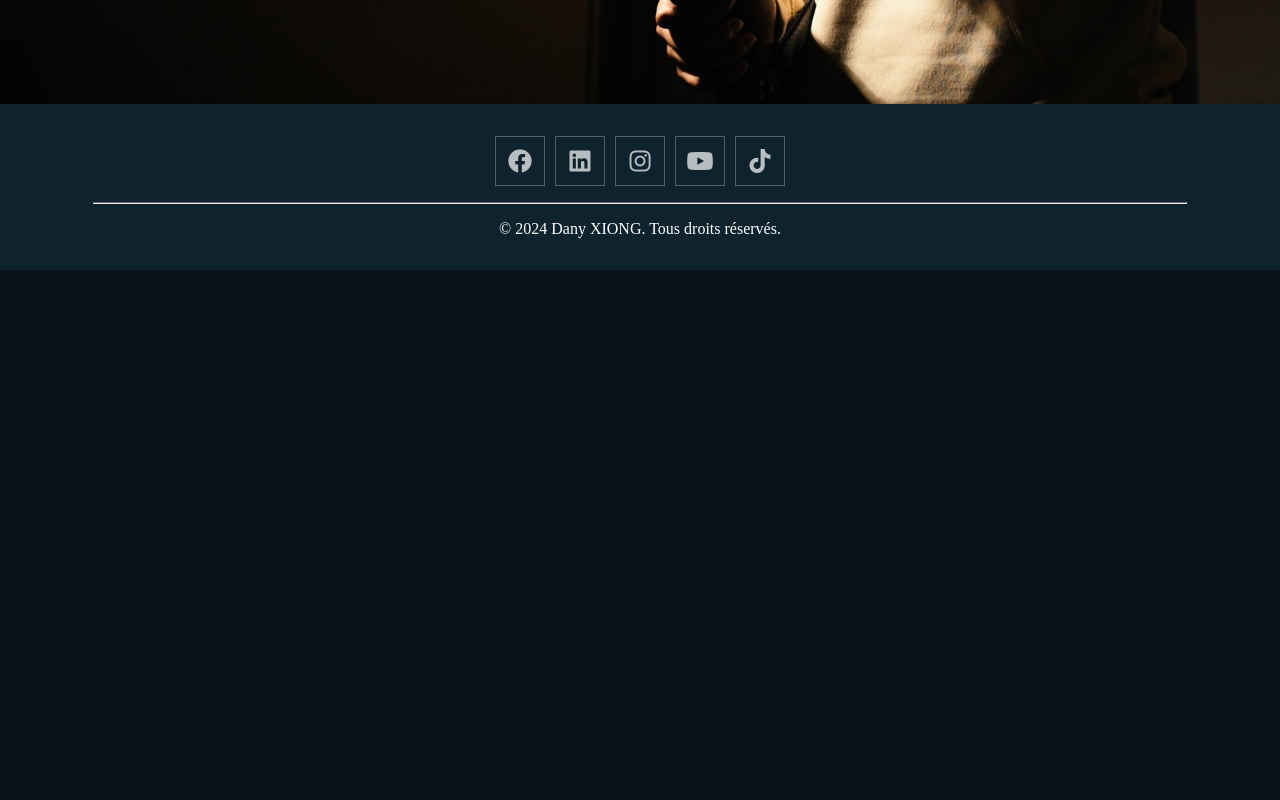
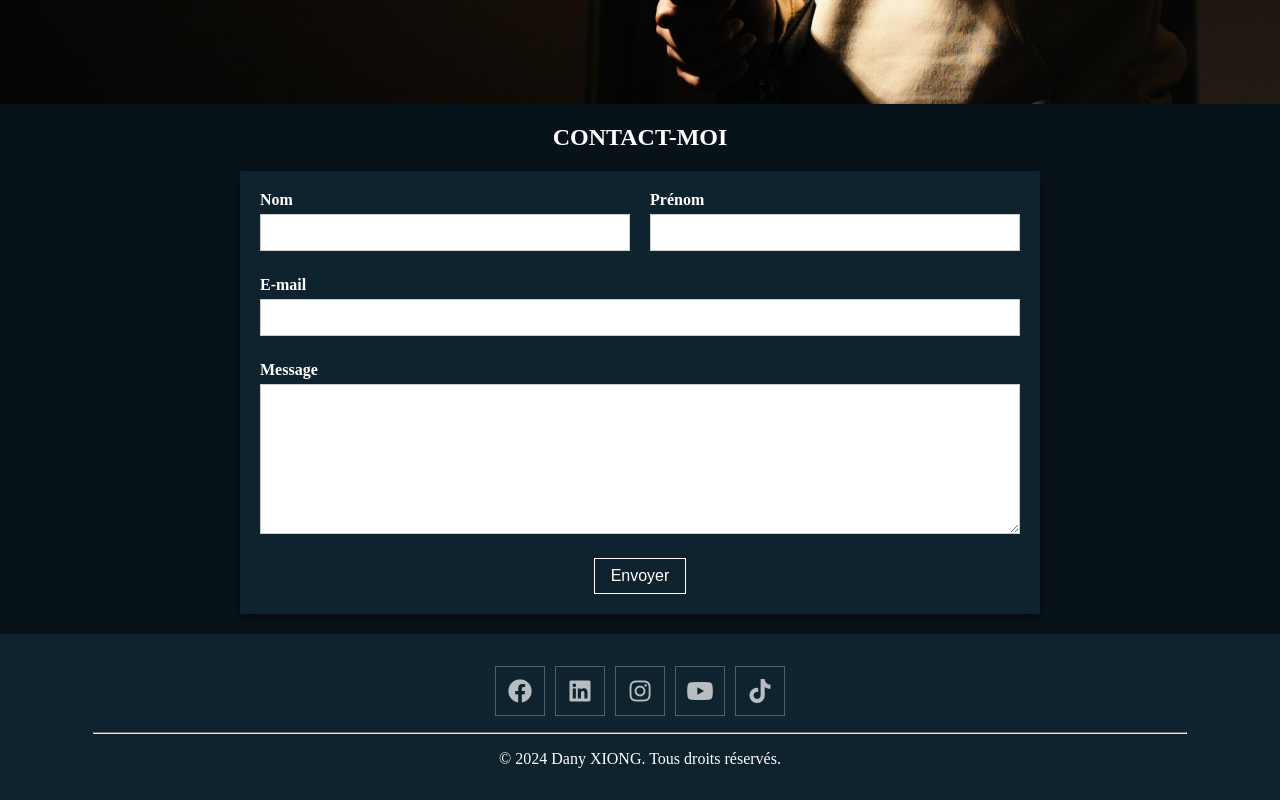
Before and after one commit to Ekkylibre/makey_siong, a Next.js app: page /contact in a window 1280 px wide. Shown: the part 796-1596 px from the top of the page. Before the commit the page ends 1066 px from the top, so only its background shows below. Built offline with nearby package versions, Linux system fonts and the light colour scheme.

Commit message:
✨ Contact > Main > Create section for ContactForm & create and use ContactForm

```diff
--- /dev/null
+++ b/src/app/components/ContactForm.tsx
@@ -0,0 +1,153 @@
+import React, { useState } from 'react';
+import styled from 'styled-components';
+
+// Styles pour le formulaire
+const FormContainer = styled.div`
+  max-width: 800px;
+  margin: 0 auto;
+  padding: 20px;
+  box-shadow: 0 4px 8px rgba(0, 0, 0, 0.5);
+  background-color: #0e232d;
+  margin-bottom: 20px;
+`;
+
+const FormField = styled.div`
+  margin-bottom: 15px;
+
+  label {
+    display: block;
+    margin-bottom: 5px;
+    font-weight: bold;
+  }
+
+  input, textarea {
+    width: 100%;
+    padding: 10px;
+    border: 1px solid #ccc;
+    box-sizing: border-box;
+    outline: none;
+    box-shadow: none;
+  }
+
+  input {
+    margin-bottom: 10px;
+  }
+
+  textarea {
+    resize: vertical; /* Permet le redimensionnement vertical seulement */
+    min-height: 150px; /* Définir une hauteur minimale pour le champ de texte */
+  }
+`;
+
+const InputRow = styled.div`
+  display: flex;
+  gap: 10px;
+`;
+
+const InputField = styled(FormField)`
+  flex: 1;
+  &:first-of-type {
+    margin-right: 10px;
+  }
+`;
+
+const SubmitButtonWrapper = styled.div`
+  text-align: center; /* Centre le bouton horizontalement */
+  margin-top: 20px; /* Ajoute un espace au-dessus du bouton */
+`;
+
+const SubmitButton = styled.button`
+  background-color: #0e232d; /* Couleur de fond initiale */
+  color: white; /* Couleur du texte */
+  border: 1px solid white; /* Bordure bleue */
+  padding: 0.5rem 1rem;
+  font-size: 1rem;
+  cursor: pointer;
+  transition: filter 0.3s, color 0.3s; /* Transition pour l'effet de luminosité */
+
+  /* Applique un léger effet de luminosité */
+  &:hover {
+    filter: brightness(1.3); /* Augmente la luminosité de 30% au survol */
+    color: #007bff; /* Change la couleur du texte au survol */
+  }
+`;
+
+function ContactForm() {
+  const [formData, setFormData] = useState({
+    firstName: '',
+    lastName: '',
+    email: '',
+    message: ''
+  });
+
+  function handleChange(e: React.ChangeEvent<HTMLInputElement | HTMLTextAreaElement>) {
+    const { name, value } = e.target;
+    setFormData({
+      ...formData,
+      [name]: value
+    });
+  }
+
+  function handleSubmit(e: React.FormEvent<HTMLFormElement>) {
+    e.preventDefault();
+    // Ajoutez ici la logique pour soumettre le formulaire
+    console.log('Form data submitted:', formData);
+  }
+
+  return (
+    <FormContainer>
+      <form onSubmit={handleSubmit}>
+        <InputRow>
+          <InputField>
+            <label htmlFor="firstName">Nom</label>
+            <input
+              type="text"
+              id="firstName"
+              name="firstName"
+              value={formData.firstName}
+              onChange={handleChange}
+              required
+            />
+          </InputField>
+          <InputField>
+            <label htmlFor="lastName">Prénom</label>
+            <input
+              type="text"
+              id="lastName"
+              name="lastName"
+              value={formData.lastName}
+              onChange={handleChange}
+              required
+            />
+          </InputField>
+        </InputRow>
+        <FormField>
+          <label htmlFor="email">E-mail</label>
+          <input
+            type="email"
+            id="email"
+            name="email"
+            value={formData.email}
+            onChange={handleChange}
+            required
+          />
+        </FormField>
+        <FormField>
+          <label htmlFor="message">Message</label>
+          <textarea
+            id="message"
+            name="message"
+            value={formData.message}
+            onChange={handleChange}
+            required
+          />
+        </FormField>
+        <SubmitButtonWrapper>
+          <SubmitButton type="submit">Envoyer</SubmitButton>
+        </SubmitButtonWrapper>
+      </form>
+    </FormContainer>
+  );
+}
+
+export default ContactForm;
--- a/src/app/contact/page.tsx
+++ b/src/app/contact/page.tsx
@@ -1,5 +1,6 @@
 "use client";
 import styled, { keyframes } from 'styled-components';
+import ContactForm from '../components/ContactForm';
 
 // Animation pour révéler le texte du bas vers le haut
 const reveal = keyframes`
@@ -34,6 +35,7 @@ const BackgroundContainer = styled.div`
   justify-content: flex-start;
   padding: 20px;
   box-sizing: border-box;
+  position: relative;
 `;
 
 const TextContent = styled.div`
@@ -54,44 +56,55 @@ const TextContent = styled.div`
   p {
     margin-bottom: 20px;
     opacity: 0;
+    text-shadow: 1px 1px 2px rgba(0, 0, 0, 1); /* Ombre pour p */
     transform: translateY(20px);
     animation: ${slideUp} 1s ease-out forwards;
 
     &:nth-of-type(1) {
-      animation-delay: 0.3s; /* Délai pour le premier paragraphe */
+      animation-delay: 0.3s;
     }
 
     &:nth-of-type(2) {
-      animation-delay: 0.6s; /* Délai pour le deuxième paragraphe */
+      animation-delay: 0.6s;
     }
 
     &:nth-of-type(3) {
-      animation-delay: 0.9s; /* Délai pour le troisième paragraphe */
+      animation-delay: 0.9s;
     }
 
     &:last-of-type {
       margin-bottom: 0;
     }
 
-    /* Ajout des guillemets typographiques uniquement pour le premier et le dernier paragraphe */
     &:first-of-type::before {
-      content: '“'; /* Guillemets typographiques d’ouverture */
-      font-size: 2.5em; /* Ajustez la taille selon vos besoins */
-      margin-right: 0.2em; /* Espace entre le guillemet et le texte */
-      vertical-align: middle; /* Aligne le guillemet verticalement avec le texte */
+      content: '“';
+      font-size: 2.5em;
+      margin-right: 0.2em;
+      vertical-align: middle;
     }
 
     &:last-of-type::after {
-      content: '”'; /* Guillemets typographiques de fermeture */
-      font-size: 2.5em; /* Ajustez la taille selon vos besoins */
-      margin-left: 0.2em; /* Espace entre le texte et le guillemet */
-      vertical-align: middle; /* Aligne le guillemet verticalement avec le texte */
+      content: '”';
+      font-size: 2.5em;
+      margin-left: 0.2em;
+      vertical-align: middle;
     }
   }
 `;
 
+const FormSection = styled.section`
+  color: white;
+`;
+
+const CenteredH2 = styled.h2`
+  text-align: center;
+  color: white;
+  margin: 20px 0;
+`;
+
 export default function Contact() {
     return (
+        <>
             <BackgroundContainer>
                 <TextContent>
                     <h1>Makey Siong</h1>
@@ -106,5 +119,10 @@ export default function Contact() {
                     </p>
                 </TextContent>
             </BackgroundContainer>
+            <CenteredH2 id="contact-moi">CONTACT-MOI</CenteredH2>
+            <FormSection>
+                <ContactForm />
+            </FormSection>
+        </>
     );
 }
```
Lines whose indentation alone changed are shown as unchanged.
